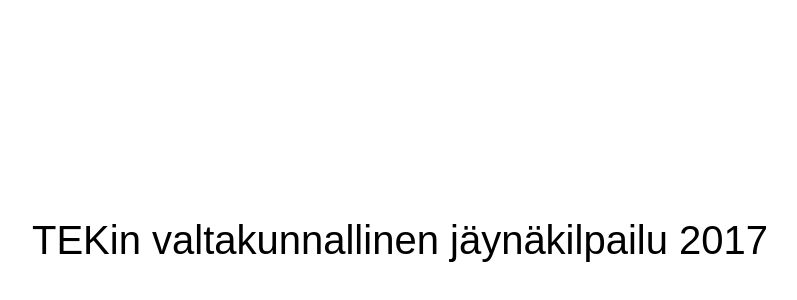
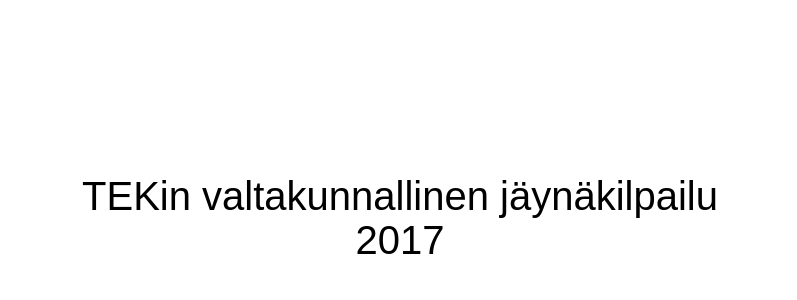
Before and after one commit to niemisami/jaynakisaajoohje2017, a plain HTML site: page index.html in a window 1280 px wide. Shown: the part 182-482 px from the top of the page, without its empty margins (240-1037 px from the left). Drawn offline with Linux system fonts and the light colour scheme.

Commit message:
updated centered style

```diff
--- a/styles.css
+++ b/styles.css
@@ -9,9 +9,9 @@
 }
 
 .centered-block {
-    height: 100%;
-    width: 100%;
     position: absolute;
     margin: 0 auto;
     top: 50%;
+    left: 50%;
+    transform: translate(-50%, -50%);
 }
```
